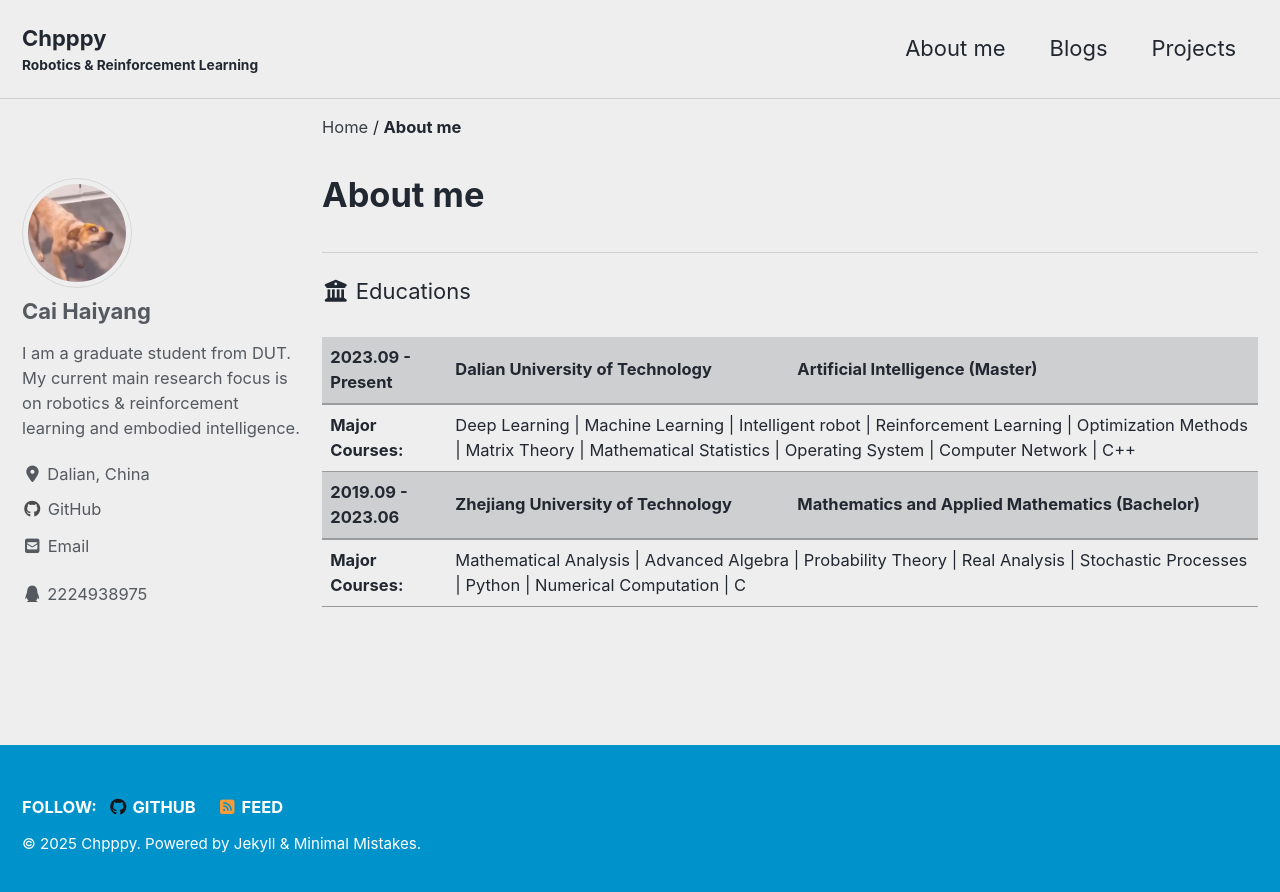
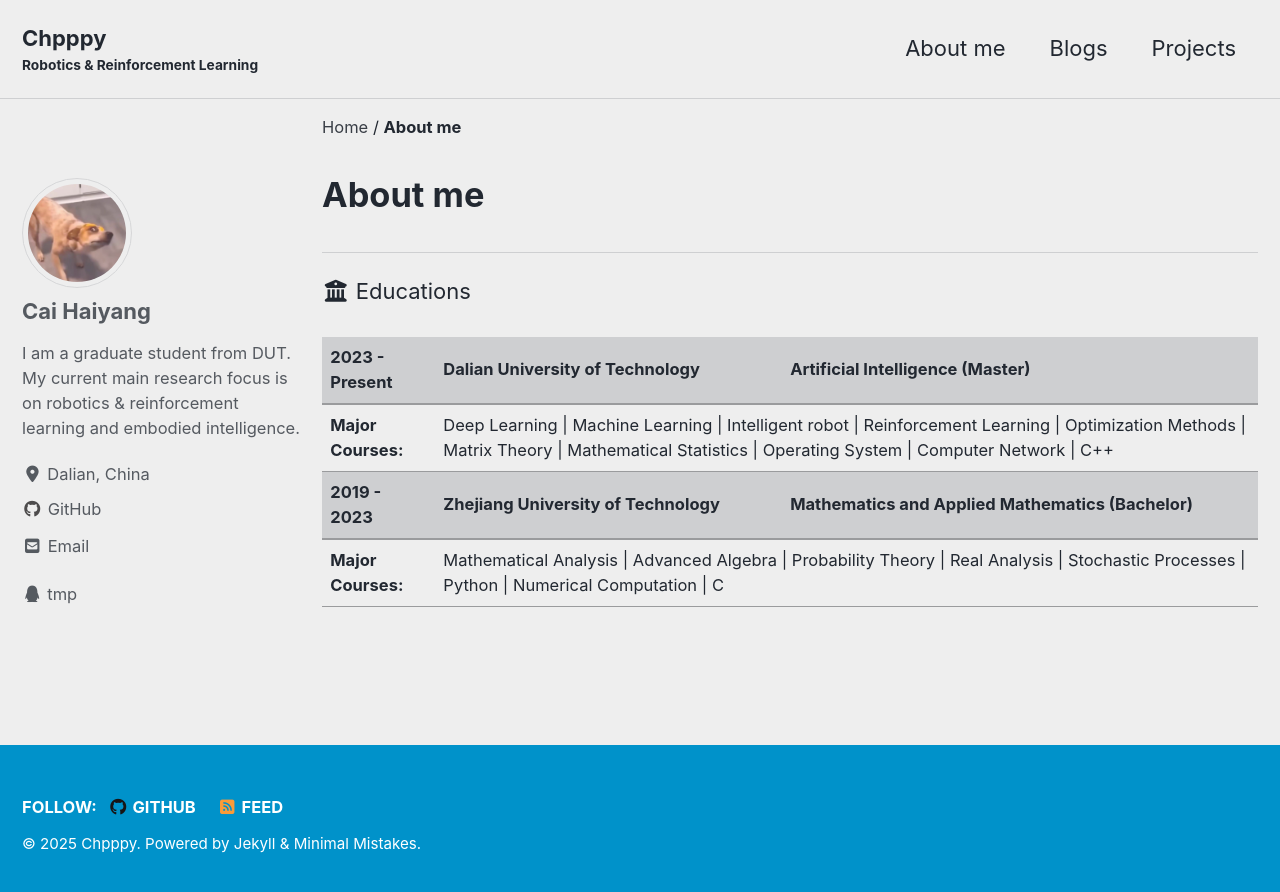
Before and after one commit to Chpppy/Chpppy.github.io, a Jekyll site: the page built from _pages/About.md, in a window 1280 px wide. Shown: the top 892 px of the page. Built offline with Jekyll 4.4.1, drawn with Linux system fonts in a browser that asks for light colours; cached includes are drawn as plain includes; nearby versions of some CDN libraries.

Commit message:
Modify About

```diff
--- a/_pages/About.md
+++ b/_pages/About.md
@@ -5,14 +5,14 @@ layout: single
 classes: wide
 author_profile: true
 sidebar:
-  - text: <i class="fa-brands fa-qq"></i> 2224938975
+  - text: <i class="fa-brands fa-qq"></i> tmp
 ---
 ---
 <i class="fa-solid fa-building-columns"></i> Educations
 <table>
     <thead>
         <tr>
-            <th>2023.09 - Present</th>
+            <th>2023 - Present</th>
             <th>Dalian University of Technology</th>
             <th>Artificial Intelligence (Master)</th>
         </tr>
@@ -27,7 +27,7 @@ sidebar:
     </tbody>
     <thead>
         <tr>
-            <th>2019.09 - 2023.06</th>
+            <th>2019 - 2023</th>
             <th>Zhejiang University of Technology</th>
             <th>Mathematics and Applied Mathematics (Bachelor)</th>
         </tr>
```
Also changed, not shown: 2 other files.
